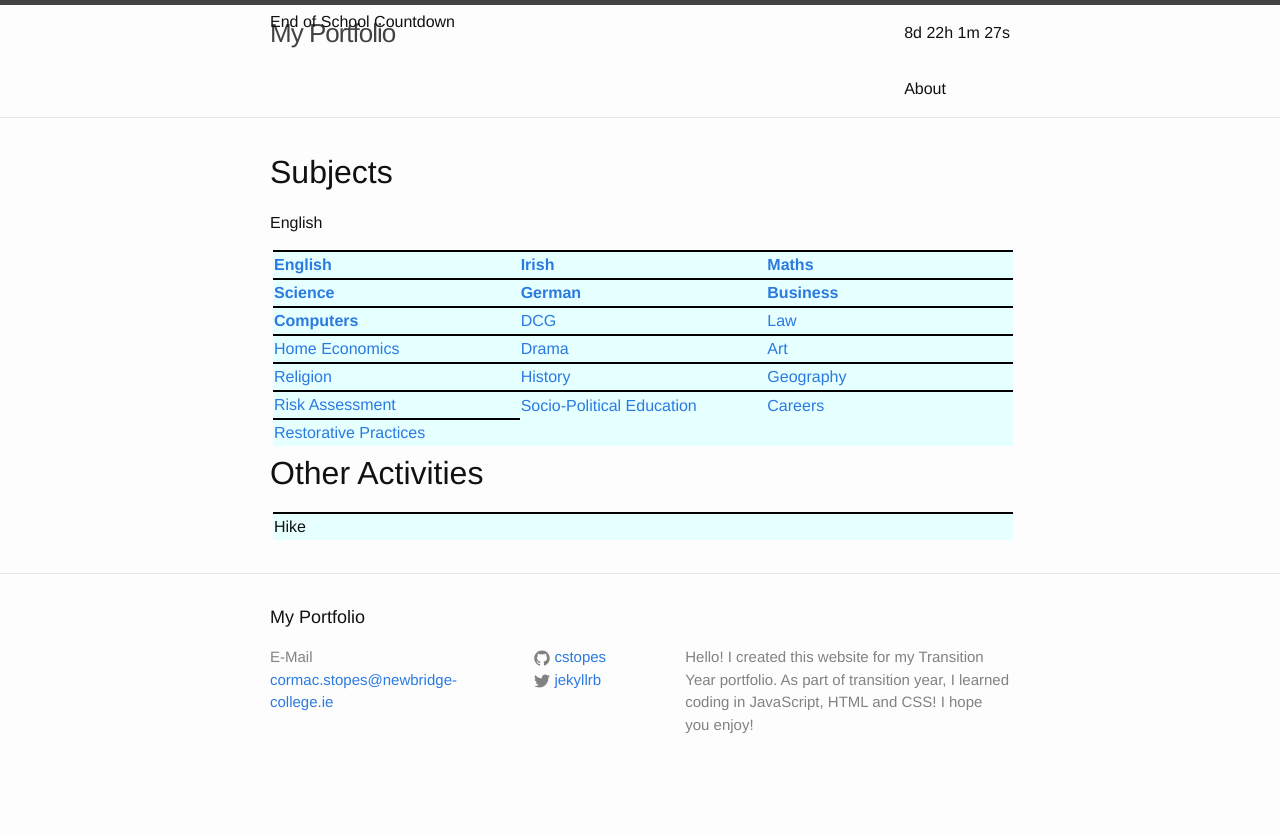
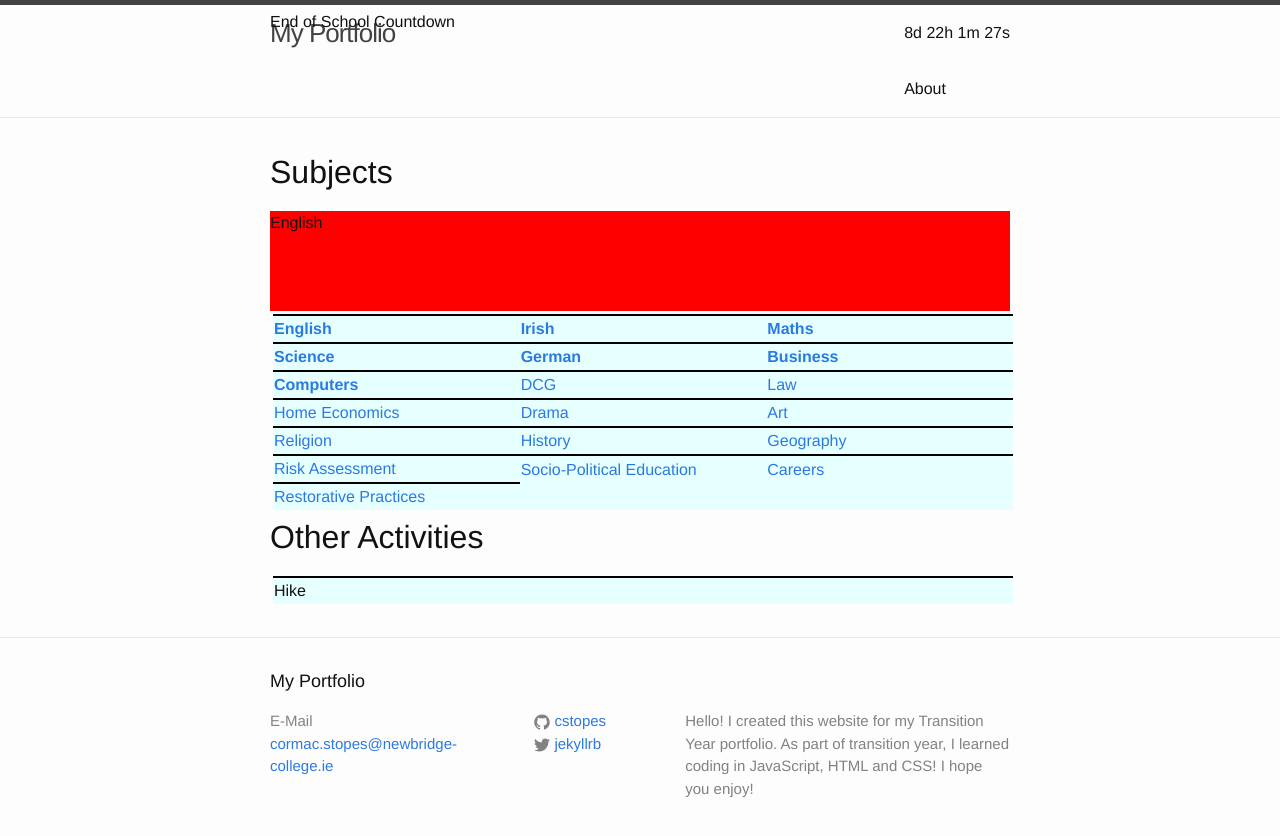
Before and after one commit to cstopes/cstopes.github.io, a Jekyll site: the page built from index.html, in a window 1280 px wide. Shown: the top 836 px of the page. Built offline with Jekyll 4.4.1, drawn with Linux system fonts in a browser that asks for light colours.

Commit message:
Update _layout.scss

```diff
--- a/_sass/_layout.scss
+++ b/_sass/_layout.scss
@@ -260,3 +260,8 @@ table, tr:nth-child(even){
     position: absolute;
     bottom: 0px;
 }
+.subBox{
+    height: 100px;
+    width: 100%;
+    background-color: #ff0000;
+}
```
